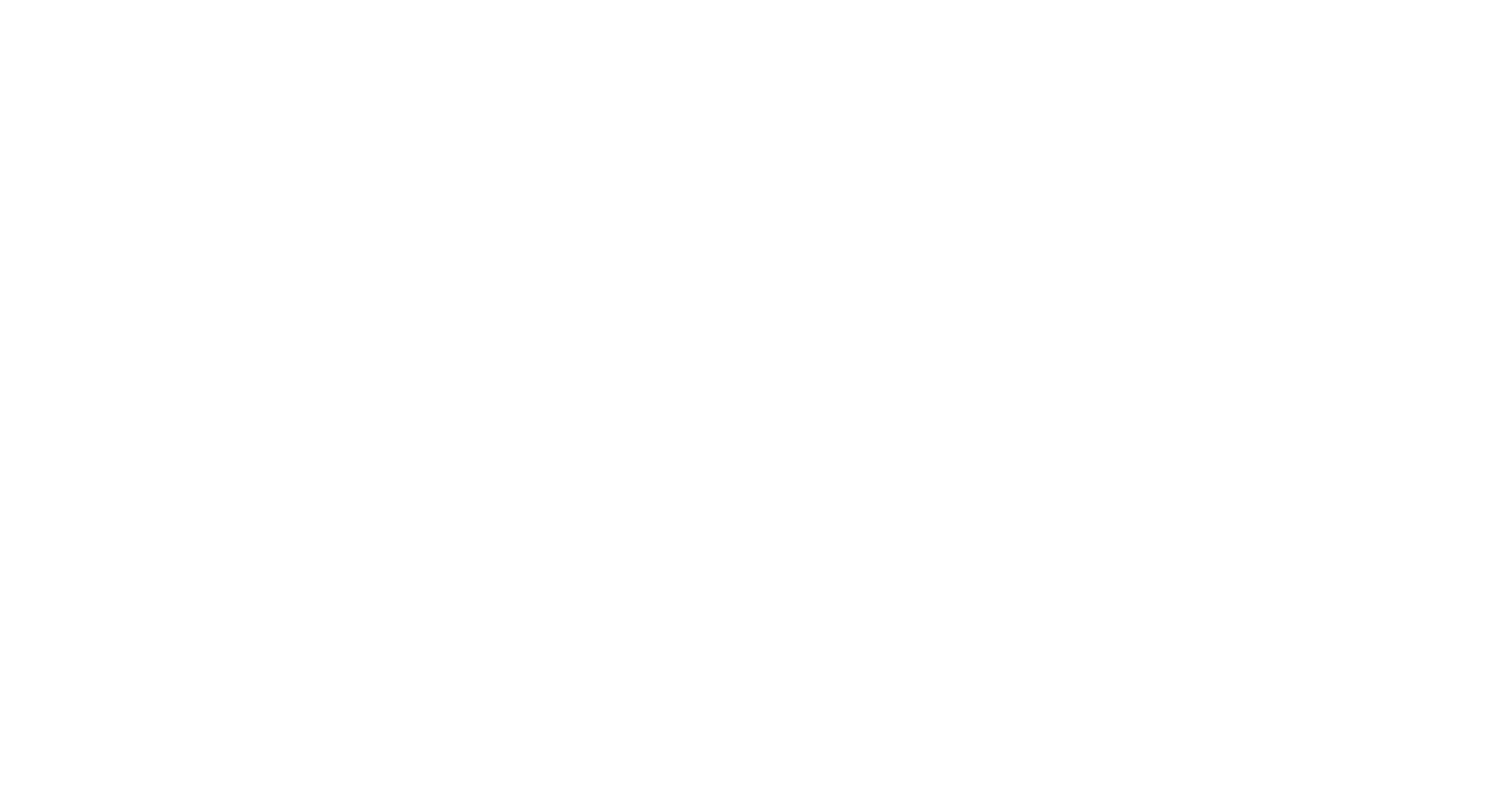
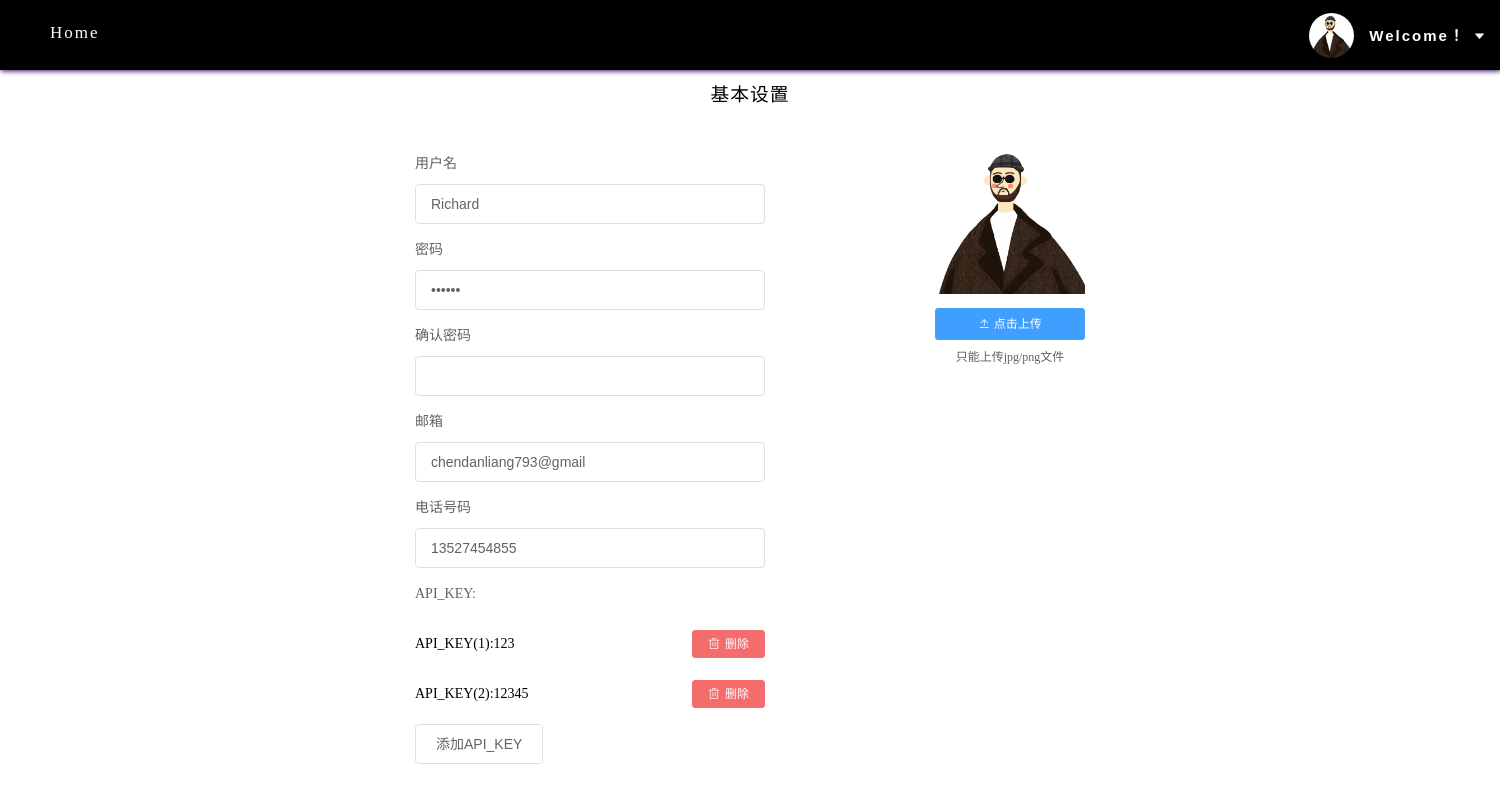
Before and after one commit to LiangRichard13/GreatLibrarianFrontend, a Vue app in the folder vue-frontend/: page /setting in a window 1280 px wide. Shown: the top 788 px of the page, 1500 px wide, since content can reach past the window. Built offline with nearby package versions, Linux system fonts and the light colour scheme; the HTML template or start-up script is replaced by a standard one.

Commit message:
完成用户信息设置组件开发

```diff
--- /dev/null
+++ b/vue-frontend/src/api/apiKey.js
@@ -0,0 +1,24 @@
+import service from "@/utils/request";
+
+export function findByUserId(data) {
+    return service({
+        url: '/apiKey/findByUserId',
+        method: 'post',
+        data: data
+    })
+}
+export function deleteById(data) {
+    return service({
+        url: '/apiKey/deleteById',
+        method: 'post',
+        data: data
+    })
+}
+
+export function addApiKey(data) {
+    return service({
+        url: '/apiKey/addApiKey',
+        method: 'post',
+        data: data
+    })
+}
--- a/vue-frontend/src/components/NavigationTop.vue
+++ b/vue-frontend/src/components/NavigationTop.vue
@@ -1,4 +1,6 @@
 <template>
+  <el-container>
+    <el-header style="padding: 0">
   <div class="header">
     <div style="height: 70px;width: 100%">
       <div class="header-links">
@@ -10,8 +12,14 @@
           <div class="header-name">Welcome！{{ this.user.name }}
             <i class="el-icon-caret-bottom"></i>
           </div>
+           <img alt="" style="width: 45px;height: 45px;border-radius: 50%" :src="user.avatar || defaultAvatar">
         </el-button>
         <el-dropdown-menu slot="dropdown">
+             <el-dropdown-item>
+            <el-link :underline="false" href="/setting" style="padding-right: 7px">
+              <i style="font-size: 15px; padding-right: 3px" class="el-icon-user-solid"></i>个人设置
+            </el-link>
+          </el-dropdown-item>
           <el-dropdown-item divided>
             <el-button type="text" @click="handleLogout" :underline="false">
               <i style="font-size: 15px; padding-right: 3px" class="el-icon-switch-button"></i>退出登录
@@ -19,62 +27,71 @@
           </el-dropdown-item>
         </el-dropdown-menu>
       </el-dropdown>
-
     </div>
   </div>
+    </el-header>
+      <el-main style="padding: 0">
+      <router-view/>
+    </el-main>
+  </el-container>
 </template>
 
 <script>
-import {findById, isExpired} from '@/api/user';
+// import {findById, isExpired} from '@/api/user';
 
 export default {
   name: "NavigationTop",
   data() {
     return {
       user: {},
+      defaultAvatar: require('@/assets/avatar.png'), // 设置默认头像路径
     }
   },
-
+  created() {
+    if (!this.user.avatar) {
+      this.user.avatar = this.defaultAvatar; // 如果用户没有头像，则使用默认头像
+    }
+  },
   mounted() {
-    //如果本地有存储的用户id则说明有登录
-    if (localStorage.getItem("uid") !== null) {
-
-      //检查token是否过期
-      const token = {
-        token: localStorage.getItem('token')
-      }
-      isExpired(token).then(res => {
-        if (!res.success) {
-          this.$message({
-            message: '您的令牌已过期请重新登录',
-            type: 'warning'
-          });
-          localStorage.removeItem("uid");
-          localStorage.removeItem("token");
-          this.$router.push("/login");
-        }
-      });
-
-      const id = {
-        id: parseInt(localStorage.getItem("uid")),
-        // id:localStorage.getItem('uid')
-      }
-
-      //如果令牌没过期
-      //通过取出登录后在本地存储的用户id获取用户信息
-      findById(id).then(res => {
-        this.user = res.data;
-        console.log(res.data)
-      })
-    }
-    //如果本地没有存储的用户id则说明没有登录，跳转到登录页面
-    else {
-      this.$message({
-        message: '检测到您尚未登录，请登录',
-        type: 'warning' // 设置消息类型为警告
-      });
-      this.$router.push("/login")
-    }
+    // //如果本地有存储的用户id则说明有登录
+    // if (localStorage.getItem("uid") !== null) {
+    //
+    //   //检查token是否过期
+    //   const token = {
+    //     token: localStorage.getItem('token')
+    //   }
+    //   isExpired(token).then(res => {
+    //     if (!res.success) {
+    //       this.$message({
+    //         message: '您的令牌已过期请重新登录',
+    //         type: 'warning'
+    //       });
+    //       localStorage.removeItem("uid");
+    //       localStorage.removeItem("token");
+    //       this.$router.push("/login");
+    //     }
+    //   });
+    //
+    //   const id = {
+    //     id: parseInt(localStorage.getItem("uid")),
+    //     // id:localStorage.getItem('uid')
+    //   }
+    //
+    //   //如果令牌没过期
+    //   //通过取出登录后在本地存储的用户id获取用户信息
+    //   findById(id).then(res => {
+    //     this.user = res.data;
+    //     console.log(res.data)
+    //   })
+    // }
+    // //如果本地没有存储的用户id则说明没有登录，跳转到登录页面
+    // else {
+    //   this.$message({
+    //     message: '检测到您尚未登录，请登录',
+    //     type: 'warning' // 设置消息类型为警告
+    //   });
+    //   this.$router.push("/login")
+    // }
   },
 
   methods: {
@@ -137,4 +154,7 @@ export default {
   letter-spacing: 2px;
 }
 
+.el-main {
+  overflow: auto;
+}
 </style>
--- a/vue-frontend/src/views/UserLogin.vue
+++ b/vue-frontend/src/views/UserLogin.vue
@@ -75,7 +75,7 @@ export default {
         if (res.success) {
                Notification.success({
                     title: 'Success!',
-                    message:res.message,
+                    message:'登录成功！',
                     type: 'success'
                 });
           localStorage.setItem("uid", res.data.id);
--- a/vue-frontend/src/views/UserRegister.vue
+++ b/vue-frontend/src/views/UserRegister.vue
@@ -89,7 +89,7 @@ export default {
         if (res.success) {
            Notification.success({
                     title: 'Success!',
-                    message:res.message,
+                    message:'注册成功！',
                     type: 'success'
                 });
           this.$router.push("/login")
--- /dev/null
+++ b/vue-frontend/src/views/UserSetting.vue
@@ -0,0 +1,272 @@
+<template>
+  <div>
+    <h3 style="letter-spacing: 1px;font-weight: 400;padding-bottom: 20px;text-align: center">基本设置</h3>
+    <div style="display: flex; justify-content: center; align-items: flex-start;">
+      <el-form style="width: 350px;float: left;margin-right: 20px;" label-position="top" ref="form" :model="user" label-width="80px">
+        <el-form-item style="padding: 0" label="用户名">
+          <el-input v-model="user.username"></el-input>
+        </el-form-item>
+        <el-form-item style="padding: 0" label="密码">
+          <el-input type="password" v-model="user.password"></el-input>
+        </el-form-item>
+        <el-form-item style="padding: 0" label="确认密码">
+          <el-input type="number" v-model="checkPassword"></el-input>
+        </el-form-item>
+        <el-form-item style="padding: 0" label="邮箱">
+          <el-input type="email" v-model="user.email"></el-input>
+        </el-form-item>
+        <el-form-item style="padding: 0" label="电话号码">
+          <el-input type="number" v-model="user.phoneNumber"></el-input>
+        </el-form-item>
+
+         <el-form-item style="padding: 0;" label="API_KEY:" >
+        <div v-for="(row,index) in apiKeys" :key="index" class="api-key-item">
+      API_KEY({{index+1}}):{{ row.content }}
+       <el-popconfirm
+                            confirm-button-text='确定'
+                            cancel-button-text='不用了'
+                            icon="el-icon-info"
+                            icon-color="red"
+                            @confirm="removeKey(index,row)"
+                            title=" 确定要删除此API_KEY吗？ "
+                    >
+                        <el-button
+                                style="margin-left: 8px"
+                                size="mini"
+                                icon="el-icon-delete"
+                                type="danger"
+                                slot="reference">删除
+                        </el-button>
+       </el-popconfirm>
+    </div>
+    <el-button @click="showDialog=true">添加API_KEY</el-button>
+</el-form-item>
+    <el-dialog
+      title="添加 API Key"
+      :visible.sync="showDialog"
+      width="30%"
+      @close="resetDialog">
+      <div>
+        <el-input v-model="newApiKey" placeholder="输入新的 API Key" />
+      </div>
+      <span slot="footer" class="dialog-footer">
+        <el-button @click="showDialog = false">取 消</el-button>
+        <el-button type="primary" @click="addKey">确 定</el-button>
+      </span>
+    </el-dialog>
+
+        <el-form-item style="padding-top: 20px">
+          <el-button type="primary" @click="onCheck">更新基本信息</el-button>
+        </el-form-item>
+      </el-form>
+      <div style="text-align: center;">
+        <img style="padding-left: 150px;width: 150px; height: 150px;margin-bottom: 10px;" alt=""
+             :src="user.avatar || defaultAvatar">
+        <br>
+        <el-upload
+            style="padding-left: 150px;display:inline-block"
+            class="upload-demo"
+            accept=".png,.jpg"
+            :action="uploadAction"
+            :on-success="handleUploadSuccess"
+            multiple
+            :limit="1">
+          <el-button style="width: 150px;" size="small " type="primary">
+            <i class="el-icon-upload2"></i> 点击上传
+          </el-button>
+          <div slot="tip" class="el-upload__tip">只能上传jpg/png文件</div>
+        </el-upload>
+      </div>
+    </div>
+  </div>
+</template>
+
+<script>
+import {findById , updateUser} from "@/api/user";
+import {findByUserId,addApiKey,deleteById} from "@/api/apiKey";
+import config from "../services/conf";
+import {Notification} from "element-ui";
+
+export default {
+  name: "UserSetting",
+ data() {
+    return {
+      uploadAction: config.API_URL + '/upload',
+      user: {
+        username: 'Richard',
+        phoneNumber:'13527454855',
+        password: '123456',
+        email: 'chendanliang793@gmail',
+        avatar: '',
+      },
+      checkPassword:'',
+      apiKeys:[{id:1,content:'123'},{id:2,content:'12345'}],
+      newApiKey: '',
+      showDialog:false,
+      defaultAvatar: require('@/assets/avatar.png'), // 设置默认头像路径
+    }
+  },
+   created() {
+    if (!this.user.avatar) {
+      this.user.avatar = this.defaultAvatar; // 如果用户没有头像，则使用默认头像
+    }
+  },
+  mounted() {
+    this.load()
+  },
+   methods: {
+load(){
+      if (localStorage.getItem("uid") !== null) {
+      findById(localStorage.getItem("uid")).then(res => {
+        this.user = res.data;
+        this.checkPassword=this.user.password
+      })
+      findByUserId(localStorage.getItem("uid")).then(res => {
+        this.apiKeys = res.data;
+      })
+    }
+},
+    onSubmit() {
+      updateUser(this.user).then(res => {
+        if (res.success) {
+          this.user = res.data;
+          Notification.success({
+                    title: 'Success!',
+                    message:res.message,
+                    type: 'success'
+                });
+          this.load()
+        }
+      })
+    },
+
+    handleUploadSuccess(res) {
+      this.user.avatar = res;
+      updateUser(this.user).then(res => {
+        if (res.success) {
+          this.user = res.data;
+         Notification.success({
+                    title: 'Success!',
+                    message:res.message,
+                    type: 'success'
+                });
+         this.load()
+        }
+      })
+    },
+
+    onCheck() {
+      if (this.user.username.length < 6) {
+        this.$message({
+          message: '请输入不少于6位的用户名',
+          type: 'warning'
+        });
+        return
+      }
+       if (this.user.password.length < 6) {
+        this.$message({
+          message: '请输入不少于6位的密码',
+          type: 'warning'
+        });
+        return
+      }
+             if (this.user.password !== this.checkPassword) {
+        this.$message({
+          message: '您两次输入的密码不同!',
+          type: 'warning'
+        });
+        return
+      }
+      if (!this.isValidEmail(this.user.email)) {
+     this.$message({
+          message: '无效的邮箱',
+          type: 'warning'
+      });
+      return
+}
+      if (!this.isValidPhoneNumber(this.user.tel)) {
+        this.$message({
+          message: '无效的手机号',
+          type: 'warning'
+      });
+         return
+      }
+       this.onSubmit()
+    },
+    isValidEmail(email) {
+  // 使用正则表达式匹配标准的邮箱格式
+  const emailPattern = /^[a-zA-Z0-9._%+-]+@[a-zA-Z0-9.-]+\.[a-zA-Z]{2,}$/;
+  return emailPattern.test(email);
+},
+   isValidPhoneNumber(phoneNumber) {
+  // 使用正则表达式匹配11位数字
+  const phonePattern = /^\d{11}$/;
+  return phonePattern.test(phoneNumber);
+},
+   addKey() {
+
+      if (this.newApiKey.trim()) {
+     const data={
+       newApiKey:this.newApiKey
+     }
+     addApiKey(data).then(res=>{
+       if(res.success)
+       {
+         this.apiKeys.push(this.newApiKey);
+        this.newApiKey = ''; // 清空输入框
+        this.showDialog = false; // 关闭对话框
+        this.$message({
+          message: '添加成功',
+          type: 'success'
+        });
+       }
+     })
+      }
+      else
+      {
+         this.$message({
+          message: 'API_KEY不能为空',
+          type: 'warning'
+        });
+      }
+    },
+    removeKey(index,row) {
+  const data={
+    id:row.id
+  }
+  deleteById(data).then(res =>{
+    if(res.success) {
+      this.apiKeys.splice(index, 1);
+      this.$message({
+        message: '删除成功',
+        type: 'success',
+      });
+    }
+  })
+    },
+    resetDialog() {
+      this.newApiKey = ''; // 重置输入框
+    },
+  },
+}
+</script>
+
+<style scoped>
+>>> .el-form--label-top .el-form-item__label {
+  padding: 0;
+}
+
+>>>.el-form-item {
+  margin-bottom: 5px;
+}
+.api-key-item {
+  margin: 10px 0;
+  display: flex;
+  align-items: center;
+  justify-content: space-between;
+}
+.dialog-footer {
+  text-align: right;
+  padding: 10px;
+}
+</style>
```
Also changed, not shown: vue-frontend/src/api/user.js (+16 -0 lines), vue-frontend/src/router/index.js (+9 -0 lines), vue-frontend/src/assets/avatar.png (added).
